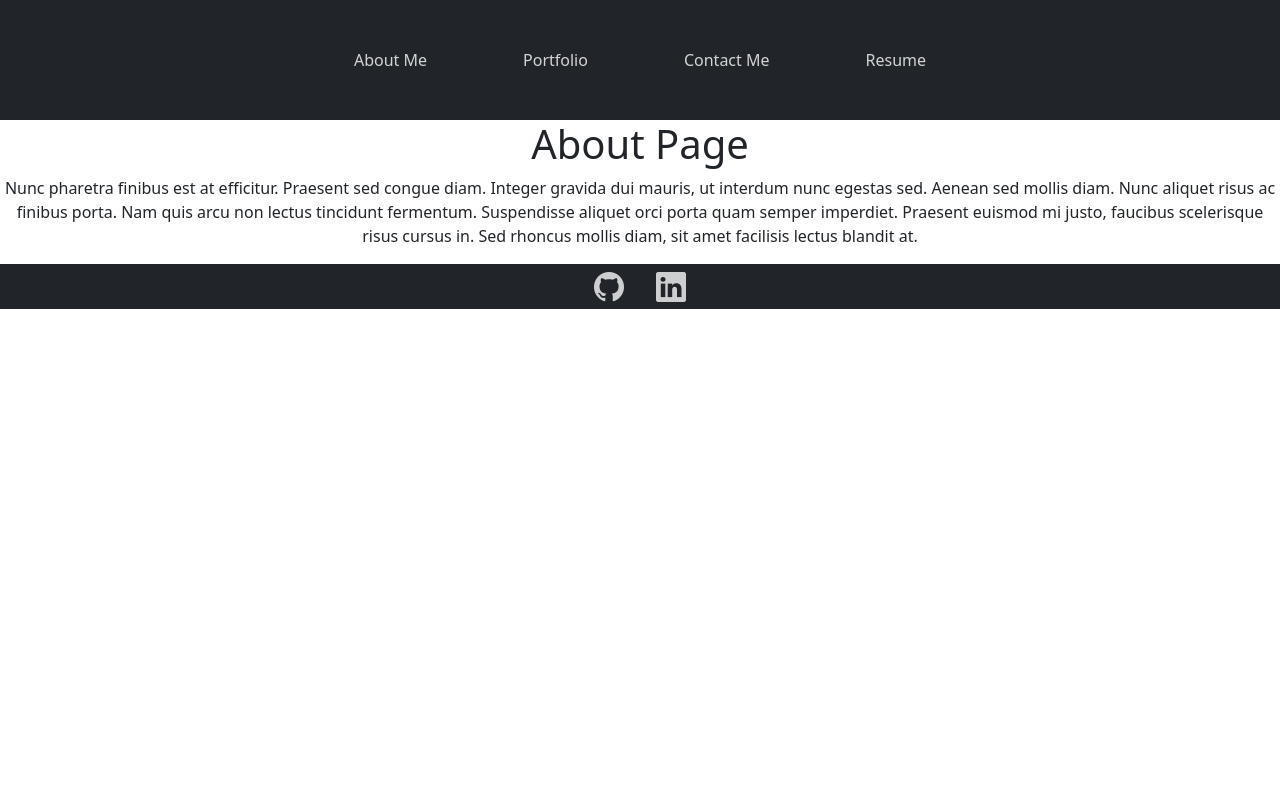
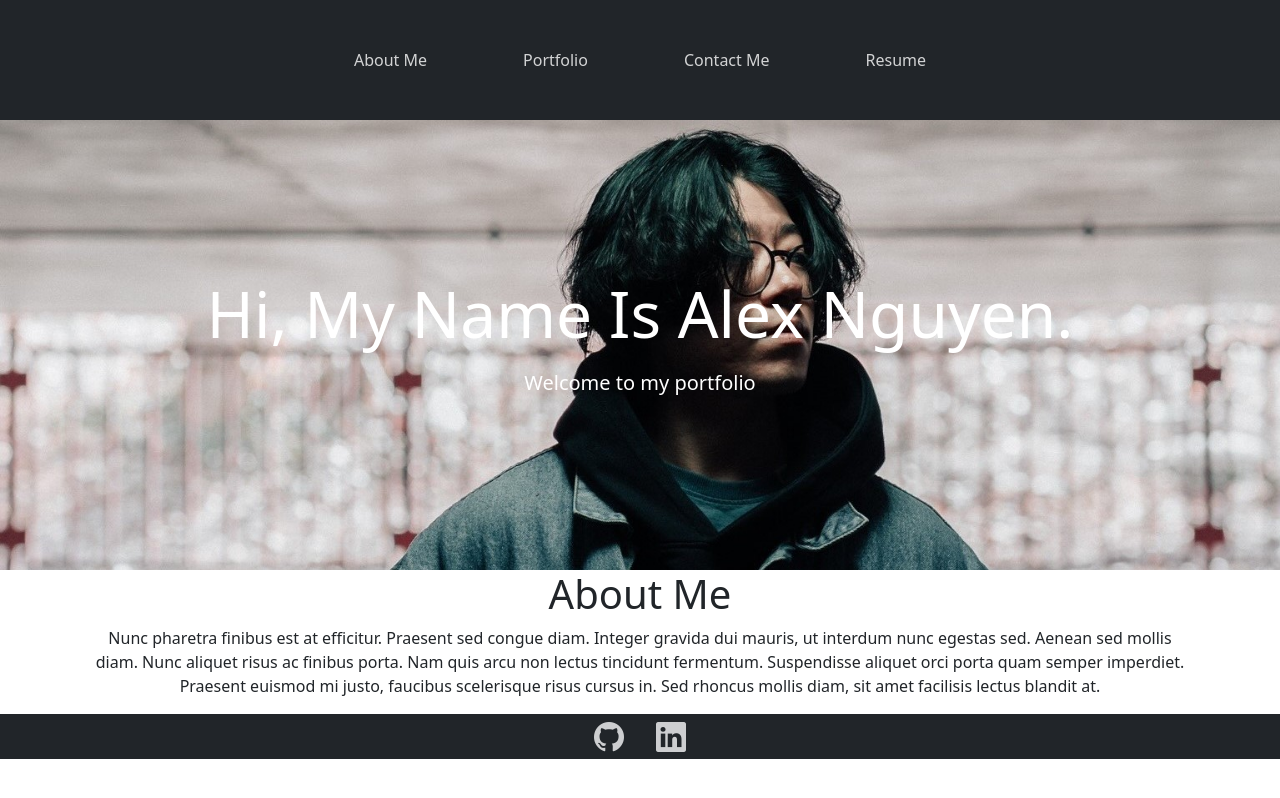
Before and after one commit to anguyen780/anguyen-portfolio, a React (Create React App) app: page / in a window 1280 px wide. Built offline with nearby package versions, Linux system fonts and the light colour scheme.

Commit message:
fixed bug where jumbotron was not displaying

```diff
--- a/src/App.css
+++ b/src/App.css
@@ -5,4 +5,5 @@
 body {
   margin: 0;
   padding: 0;
+  background-color: #EEEEEE;
 }
--- a/src/App.js
+++ b/src/App.js
@@ -1,6 +1,6 @@
-import './App.css';
 import Footer from './components/Footer';
 import Header from './components/Header'
+import './App.css';
 
 function App() {
   return (
--- a/src/components/BodySection.js
+++ b/src/components/BodySection.js
@@ -9,7 +9,8 @@ const style = {
     }
 }
 
-function BodySection(currentPage) {
+function BodySection({currentPage}) {
+    console.log(currentPage);
     if (currentPage === 'About'){
     return <div style={style.bodyImg} class="jumbotron">
         <div className='d-flex justify-content-center align-items-center h-100'>
--- a/src/components/Footer.js
+++ b/src/components/Footer.js
@@ -1,5 +1,7 @@
 import React from 'react';
 import './styles/Footer.css'
+
+
 
 function Footer() {
     return <div className='row'>
--- a/src/components/pages/About.js
+++ b/src/components/pages/About.js
@@ -2,8 +2,9 @@ import React from 'react';
 
 export default function About() {
   return (
-    <div>
-      <h1>About Page</h1>
+    <div className='container'>
+      <h1>About Me</h1>
+      <div className='container-fluid'>
       <p>
         Nunc pharetra finibus est at efficitur. Praesent sed congue diam.
         Integer gravida dui mauris, ut interdum nunc egestas sed. Aenean sed
@@ -12,6 +13,7 @@ export default function About() {
         imperdiet. Praesent euismod mi justo, faucibus scelerisque risus cursus
         in. Sed rhoncus mollis diam, sit amet facilisis lectus blandit at.
       </p>
+      </div>
     </div>
   );
 }
```
